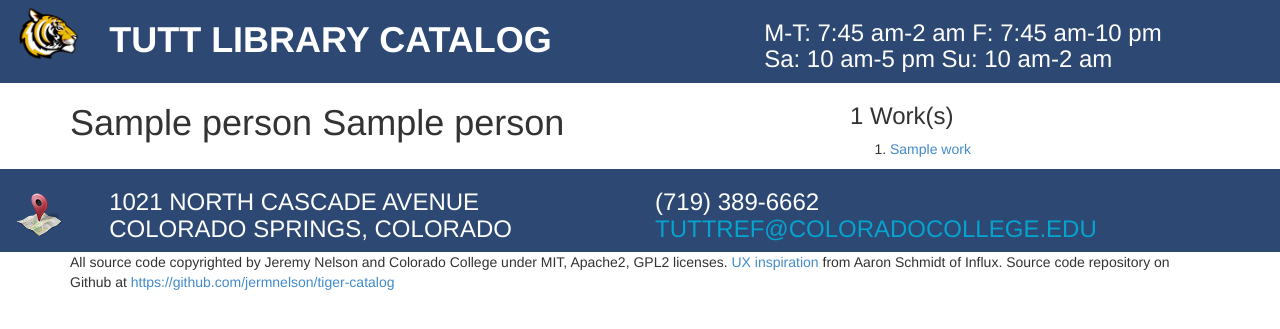
After one commit to Tutt-Library/pilot-tiger-catalog, a Flask app: template catalog/templates/person.html in a window 1280 px wide. The commit adds this page. Shown: the top 329 px of the page. Run offline with Flask 2, Linux system fonts and the light colour scheme; the template is opened without the code that fills it: most values are stand-ins (such as "Sample title", 1, 10 or a date in 2020); parts of the project's set-up code (start-up, migrations or seed data) failed here and were passed over; some libraries are stand-ins or nearby versions.

Commit message:
Updated catalog UI

```diff
--- a/catalog/app.py
+++ b/catalog/app.py
@@ -18,6 +18,8 @@
 import time
 
 from bson import ObjectId
+from bson.errors import InvalidId
+from collections import OrderedDict
 from solr_search.forms import BasicSearch, FilterResults
 from flask import abort, Flask, g, jsonify, redirect, render_template, request
 from flask import Response, url_for
@@ -49,6 +51,45 @@
                              catalog.config['REDIS_PORT'])
 
 
+@catalog.template_filter('get_creators')
+def get_creators(work_id):
+    work = get_work(mongo_storage, work_id)
+    if 'creator' in work:
+        creators = []
+        for mongo_id in work.get('creator', []):
+            print(mongo_storage.database_names())
+            creator = mongo_storage.schema_org.Person.find_one(
+                {"_id": ObjectId(mongo_id)},
+                {"name"})
+            if creator:
+                creators.append(creator)
+        return ','.join(
+            ["""<a href="/Person/{0}">{1}</a>""".format(creator.get('_id'),
+                                                        creator.get('name')) for creator in creators])
+    if 'fields' in work:
+        for row in work.get('fields'):
+            if row.keys()[0] == '100':
+                return ' '.join([y.values()[0] for y in row['100']['subfields'] if ['a','b'].count(y.keys()[0])])
+
+
+
+
+@catalog.template_filter('get_organization')
+def get_organization(org_str):
+    # test to if org string is an object id
+    try:
+        org_id = ObjectId(org_str)
+        organization = mongo_storage.schema_org.Organization.find_one({
+        "_id": ObjectId(org_id)})
+        if organization is not None:
+            return organization.get('name')
+    except InvalidId, e:
+        return org_str
+
+
+
+
+
 @catalog.template_filter('get_title')
 def get_title(work_id):
     work = get_work(mongo_storage, work_id)
@@ -65,6 +106,39 @@
 @catalog.template_filter('pretty_number')
 def pretty_number(number):
     return "{:,}".format(number)
+
+@catalog.template_filter('show_schema')
+def show_schema(entity):
+    if '@type' in entity:
+        # Is native schema.org in datastore
+        if [u'AudioObject', u'Photograph', u'VideoObject',
+            u'Periodical', u'Article', u'CreativeWork'].count(
+            entity['@type']) > -1:
+            work = OrderedDict()
+            for key in sorted(entity.keys()):
+                if key.startswith('@'):
+                    continue
+
+                if ['contributor', 'copyrightHolder', 'creator'].count(key) > 0:
+                    mongo_id = entity['_id']
+                    named_entity = mongo_storage.schema_org.Person.find_one(
+                        {"_id": ObjectId(mongo_id)})
+                    if named_entity is None:
+                        named_entity = mongo_storage.schema_org.Organization.find_one(
+                        {"_id": ObjectId(mongo_id)})
+                    if named_entity is not None:
+                        work[key] = named_entity.name
+                    else:
+                        work[key] = mongo_id
+                else:
+                    work[key] = entity[key]
+
+
+
+
+
+
+
 
 # This should be a new Extension, very manual right now but needs to be more
 # flexible data collection for other cohort testing
@@ -159,6 +233,41 @@
         return "<rdf><title>{}</title></rdf>".format(work_id)
 
 
+def person_content(person_id, ext='html'):
+    marc_db = getattr(mongo_storage,
+                      catalog.config["MONGODB_DATABASE"])
+    bibframe_db = mongo_storage.bibframe
+    schema_org_db = mongo_storage.schema_org
+    person_id = ObjectId(person_id)
+    # Try schema org
+    person = schema_org_db.Person.find_one(
+        {"_id": person_id})
+    if person is None:
+        person = bibframe_db.find_one(
+            {"_id": person_id})
+    if person is None:
+        abort(404)
+    person['works'] = []
+    for result in schema_org_db.CreativeWork.find(
+        {'creator': str(person_id)},
+        {'headline', 'name'}):
+            person['works'].append(result)
+    if ext == 'html':
+        return render_template('person.html',
+            person=person,
+            search_form=BasicSearch())
+
+
+@catalog.route("/Person/<person_id>", methods=['GET', 'POST'])
+@produces('application/json', 'application/rdf+xml', 'text/html')
+def person(person_id):
+    if 'application/json' in request.headers['Accept']:
+        return person_content(person_id, 'json')
+    elif 'application/rdf+xml' in request.headers['Accept']:
+        return person_content(person_id, 'xml')
+    else:
+        return person_content(person_id)
+
 @catalog.route("/Work/<work_id>", methods=['GET', 'POST'])
 @produces('application/json', 'application/rdf+xml', 'text/html')
 def work(work_id):
@@ -168,6 +277,9 @@
         return work_content(work_id, 'xml')
     else:
         return work_content(work_id)
+
+
+
 
 
 
--- a/catalog/templates/base.html
+++ b/catalog/templates/base.html
@@ -56,7 +56,7 @@
     {% include 'snippets/help.html' %}
     {% include 'snippets/feedback.html' %}
     {% include 'snippets/login-feedback.html' %}
-    {#{% include 'snippets/filter-panel.html' %} #}
+    {% include 'snippets/filter-dlg.html' %}
  {% endblock %}
  {% block more_dialogs %}{% endblock %}
     <!-- Bootstrap core JavaScript
--- a/catalog/templates/catalog.html
+++ b/catalog/templates/catalog.html
@@ -24,7 +24,7 @@
     <span class="search-stats" >
      <span data-bind="text: resultStartSlice"></span>-<span data-bind="text: resultEndSlice"></span>/<span data-bind="text: resultSize"></span>
      &nbsp;
-    {# <a href="#" data-bind="click: displayFilterPanel" style="font-size: .75em"><span class="glyphicon glyphicon-forward"></span></a>#}
+    <a href="#" data-bind="click: displayFilterPanel" style="font-size: .75em"><span class="glyphicon glyphicon-forward"></span></a>
     </span>
    </h2>
    <h2 class="text-danger" data-bind="visible: showError, text: errorMessage"></h2>
@@ -47,9 +47,6 @@
  {% include 'snippets/footer.html' %}
 {% endblock %}
 
-{% block dialogs %}
-
-{% endblock %}
 
 {% block more_js %}
 <script src="{{ url_for('static', filename='js/jstree.min.js') }}"></script>
--- /dev/null
+++ b/catalog/templates/person.html
@@ -0,0 +1,25 @@
+{% extends 'base.html' %}
+
+{% block meta %}
+
+{% endblock %}
+
+{% block navbar %}
+ {% include 'snippets/header.html' %}
+{% endblock %}
+
+{% block body %}
+<div class="row">
+ <div class="col-md-8">
+  <h1>{{ person.givenName }} {{ person.familyName }}</h1>
+ </div>
+ <div class="col-md-4">
+  <h3>{{ person.works|length }} Work(s)</h3>
+  <ol>
+  {% for work in person.works %}
+   <li><a href="{{ url_for('work', work_id=work['_id']) }}">{% if 'headline' in work %}{{ work.get('headline') }}{% else %}{{ work.get('name') }}{% endif %}</a></li>
+  {% endfor %}
+  </ol>
+ </div>
+</div>
+{% endblock %}
--- a/catalog/templates/snippets/filter-dlg.html
+++ b/catalog/templates/snippets/filter-dlg.html
@@ -7,19 +7,45 @@
       </div>
       <div class="modal-body">
          <form role="form">
+         {# START First Row #}
          <div class="row">
            <div class="col-md-4">
-              <div class="form-group">
+             <div class="form-group">
 
 
-              </div>
+             </div>
            </div>
            <div class="col-md-4">
+             <div class="form-group">
 
+             </div>
            </div>
            <div class="col-md-4">
+             <div class="form-group">
 
+             </div>
            </div>
+         {# END First Row #}
+         </div>
+         {# START Second Row #}
+         <div class="row">
+           <div class="col-md-4">
+             <div class="form-group">
+
+
+             </div>
+           </div>
+           <div class="col-md-4">
+             <div class="form-group">
+
+             </div>
+           </div>
+           <div class="col-md-4">
+             <div class="form-group">
+
+             </div>
+           </div>
+         {# END Second Row #}
          </div>
          </form>
       </div>
```
Also changed, not shown: catalog/helpers/ccmods2ds.py (+11 -0 lines), catalog/static/js/catalog.js (+26 -1 lines), catalog/templates/detail.html (+23 -9 lines).
